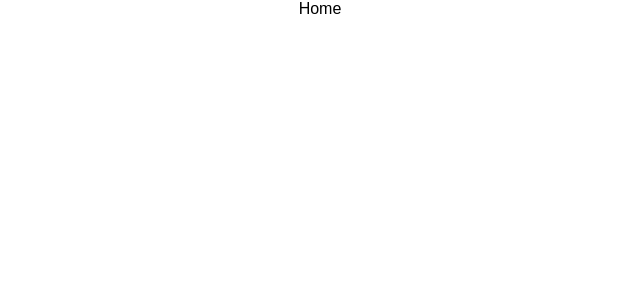
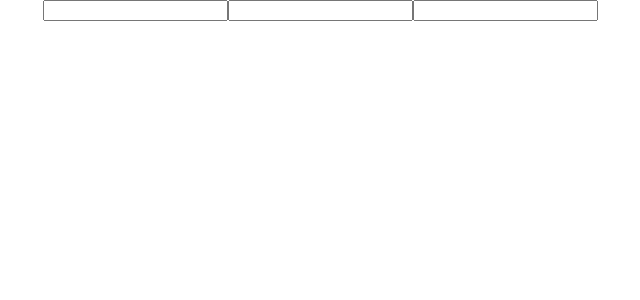
Before and after one commit to chriswfoster/Chat-Program, a React (Create React App) app: page / in a window 1280 px wide. Shown: the top 300 px of the page, without its empty margins (320-960 px from the left). Built offline with nearby package versions, Linux system fonts and the light colour scheme.

Commit message:
Building out login

```diff
--- a/src/components/Home/Home.js
+++ b/src/components/Home/Home.js
@@ -1,4 +1,6 @@
 import React, {Component} from 'react';
+import {Link, Route, Switch} from 'react-router-dom'
+
 
 class Home extends Component {
 
@@ -6,7 +8,11 @@ class Home extends Component {
 render() {
 return(
 <div>
-    Home
+    <div>
+        <input />
+        <input />
+        <input />
+        </div>
 </div>
 )}
 }
```
Also changed, not shown: src/components/Home/LoginComponent/Login.js (added, +12 -0 lines), src/components/Home/RegisterComponent/Register.js (added, +12 -0 lines), 1 other file (tests, documents, lock files or other folders).
